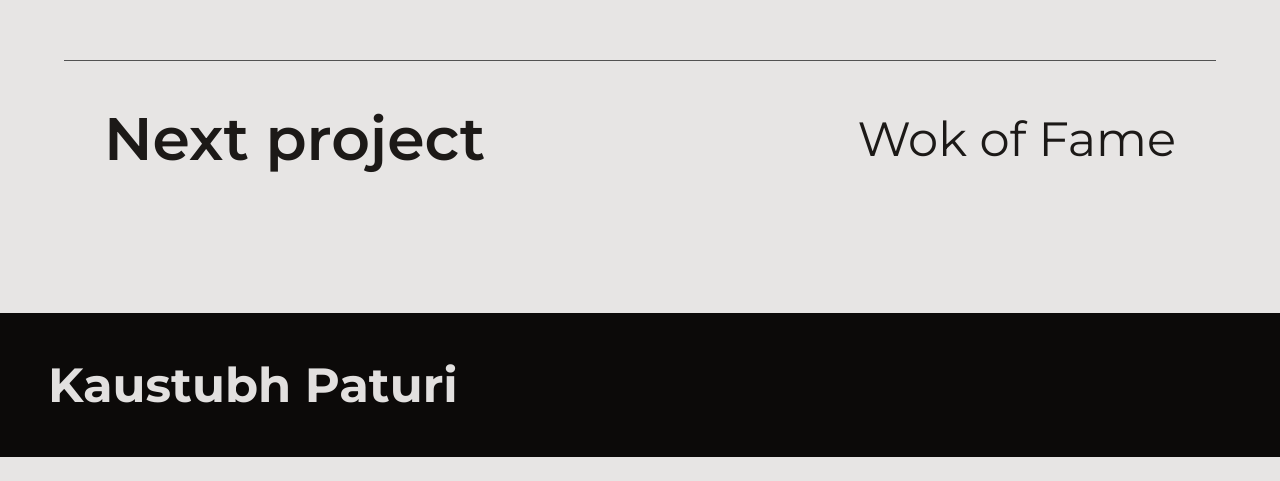
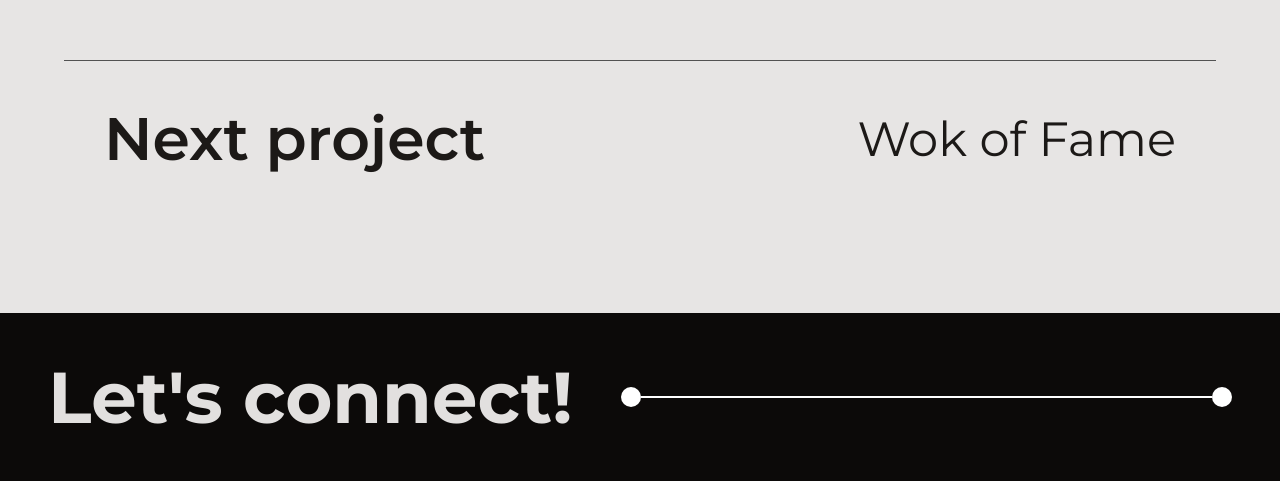
Before and after one commit to paturikaustubh/portfolio, a React (Vite) app: page /portfolio/projects/FlikiPedia in a window 1280 px wide. Shown: the part 2483-2964 px from the top of the page. Before the commit the page ends 2940 px from the top, so only its background shows below. Built offline with nearby package versions, Linux system fonts and the light colour scheme.

Commit message:
footer part 2

```diff
--- a/src/components/Footer/Footer.tsx
+++ b/src/components/Footer/Footer.tsx
@@ -1,9 +1,39 @@
+import { gsap } from "gsap";
+import { ScrollTrigger } from "gsap/ScrollTrigger";
 import "./styles.css";
+import { useEffect } from "react";
+
+gsap.registerPlugin(ScrollTrigger);
 
 export function Footer() {
+  const tl = gsap.timeline();
+
+  useEffect(() => {
+    tl.to(".connector-cover", {
+      scrollTrigger: {
+        trigger: ".connector",
+        start: "top bottom",
+        end: "bottom top",
+        scrub: false,
+        toggleActions: "play none none none",
+      },
+      duration: 0.5,
+      width: "0%",
+    });
+  }, []);
+
   return (
     <footer className="bg-stone-950 lg:p-12 md:p-6 p-3 text-[#E2E0DF]">
-      <p className="text-5xl font-bold">Kaustubh Paturi</p>
+      <div className="flex items-center gap-12">
+        <p className="text-7xl font-bold">Let's connect!</p>
+        <div className="flex items-center grow">
+          <span className="me-circle" />
+          <div className="connector grow relative h-[2px] bg-white">
+            <span className="absolute connector-cover inset-0 size-full bg-black w-full" />
+          </div>
+          <span className="them-circle" />
+        </div>
+      </div>
     </footer>
   );
 }
--- a/src/components/Footer/styles.css
+++ b/src/components/Footer/styles.css
@@ -0,0 +1,11 @@
+footer:hover + .__custom-cursor {
+  background-color: #e7e5e4;
+}
+
+.me-circle,
+.them-circle {
+  width: 20px;
+  aspect-ratio: 1/1;
+  border-radius: 50%;
+  background-color: white;
+}
```
